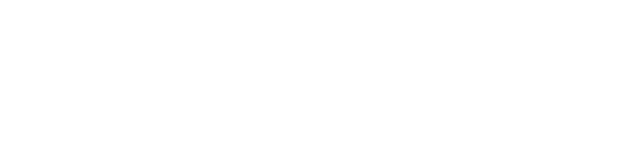
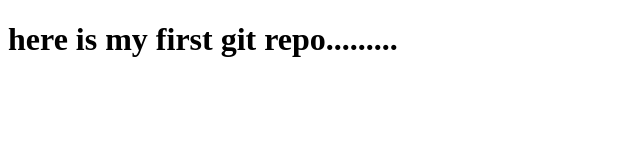
Before and after one commit to shajjadhossanWD/first, a plain HTML site: page index.html in a window 1280 px wide. Shown: the whole page, without its empty margins (0-640 px from the left). Drawn offline with Linux system fonts and the light colour scheme.

Commit message:
added header

```diff
--- a/index.html
+++ b/index.html
@@ -4,9 +4,9 @@
     <meta charset="UTF-8">
     <meta http-equiv="X-UA-Compatible" content="IE=edge">
     <meta name="viewport" content="width=device-width, initial-scale=1.0">
-    <title>Document</title>
+    <title>Github repository.</title>
 </head>
 <body>
-
+    <h1>here is my first git repo.........</h1>
 </body>
 </html>
```
